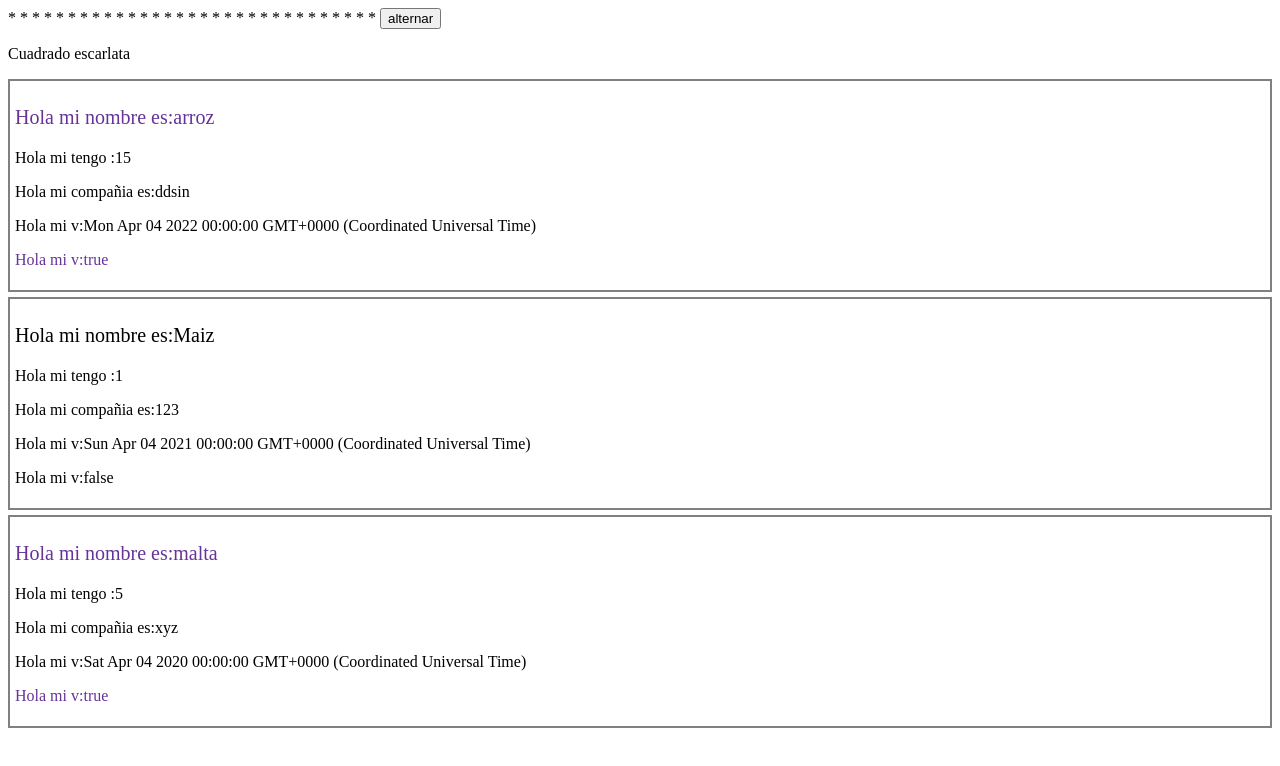
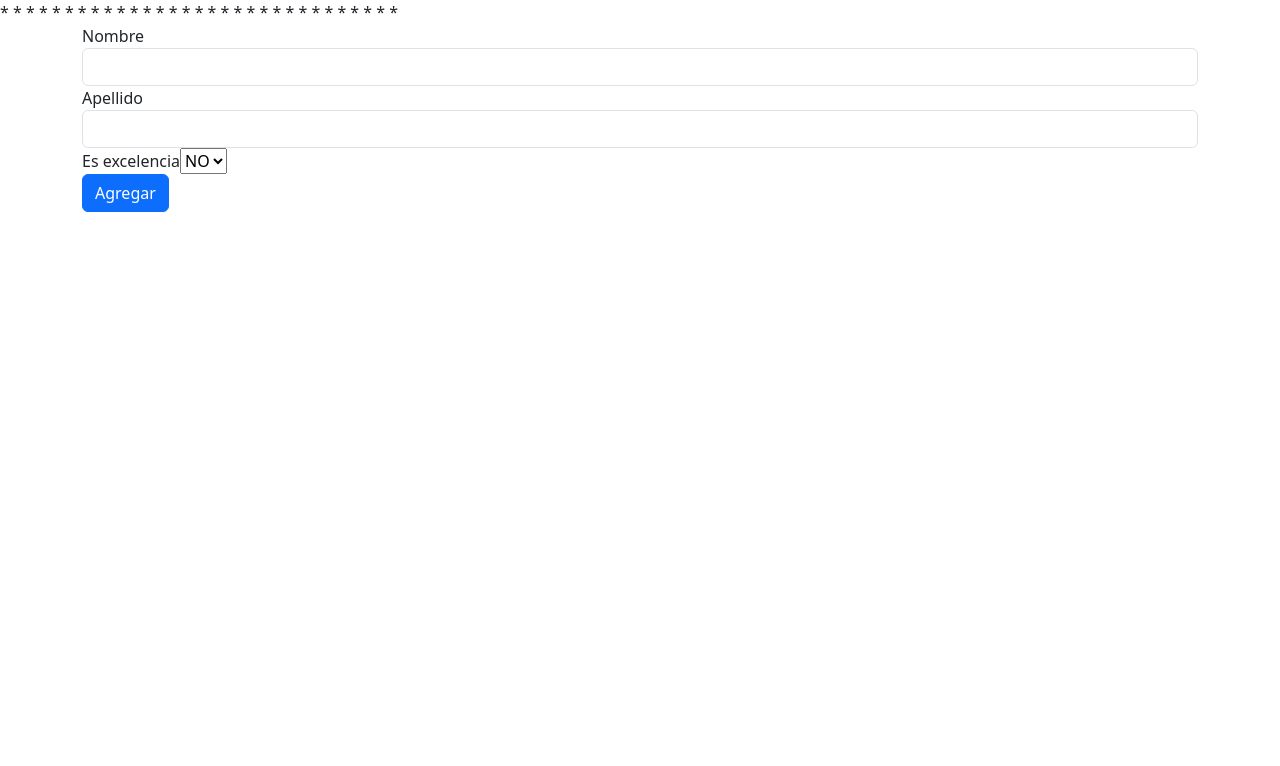
Before and after one commit to jdiegoisaza/Angular-TypeScript, an Angular app in the folder Angular/: page / in a window 1280 px wide. Shown: the top 766 px of the page. Built offline with nearby package versions, Linux system fonts and the light colour scheme.

Commit message:
instalar bootstrap y unos ejemplos

```diff
--- a/Angular/src/app/app.component.html
+++ b/Angular/src/app/app.component.html
@@ -468,5 +468,6 @@
 <!-- * * * * * * * * * * * * * * * * * * * * * * * * * * * * * * * -->
 <!-- * * * * * * * * * * End of Placeholder * * * * * * * * * * * -->
 <!-- * * * * * * * * * * * * * * * * * * * * * * * * * * * * * * * -->
-<app-directiva></app-directiva>
+<!-- <app-directiva></app-directiva> -->
+<app-ejemplo></app-ejemplo>
 <router-outlet></router-outlet>
--- a/Angular/src/app/app.module.ts
+++ b/Angular/src/app/app.module.ts
@@ -6,13 +6,15 @@ import { AppComponent } from './app.component';
 import { TitulosComponent } from './titulos/titulos.component';
 import { FormsModule } from '@angular/forms';
 import { DirectivaComponent } from './directiva/directiva.component';
+import { EjemploComponent } from './ejemplo/ejemplo.component';
 
 
 @NgModule({
   declarations: [
     AppComponent,
     TitulosComponent,
-    DirectivaComponent
+    DirectivaComponent,
+    EjemploComponent
   ],
   imports: [
     BrowserModule,
--- /dev/null
+++ b/Angular/src/app/ejemplo/ejemplo.component.html
@@ -0,0 +1,38 @@
+<!-- <ul class="nav nav-pills nav-fill gap-2 p-1 small bg-primary rounded-5 shadow-sm" id="pillNav2" role="tablist" style="--bs-nav-link-color: var(--bs-white); --bs-nav-pills-link-active-color: var(--bs-primary); --bs-nav-pills-link-active-bg: var(--bs-white);">
+    <li class="nav-item" role="presentation">
+      <button class="nav-link active rounded-5" id="home-tab2" data-bs-toggle="tab" type="button" role="tab" aria-selected="true">Home</button>
+    </li>
+    <li class="nav-item" role="presentation">
+      <button class="nav-link rounded-5" id="profile-tab2" data-bs-toggle="tab" type="button" role="tab" aria-selected="false">Profile</button>
+    </li>
+    <li class="nav-item" role="presentation">
+      <button class="nav-link rounded-5" id="contact-tab2" data-bs-toggle="tab" type="button" role="tab" aria-selected="false">Contact</button>
+    </li>
+  </ul> -->
+
+  <div class="container">
+    <form action="">
+        <div class="form-group">
+            <label for="nombre">Nombre</label>
+            <input type="text" name="nombre" class="form-control" [(ngModel)]="alumno.nombre">
+        </div>
+        <div class="form-group">
+            <label for="apellido">Apellido</label>
+            <input type="text" name="apellido" class="form-control" [(ngModel)]="alumno.apellido">
+        </div>
+        <div class="form-group">
+            <label for="excelencia">Es excelencia</label>
+            <select name="excelencia" [(ngModel)]="alumno.excelencia">
+                <option value="false">NO</option>
+                <option value="true">SI</option>
+            </select>
+        </div>
+        <button class="btn btn-primary" (click)="agregarAlumno()">Agregar</button>
+    </form>
+    <div class="card" *ngFor="let alumno of listadoAlumnos">
+        <div class="card-body">
+            <span [ngClass]="{'excelencia':alumno.excelencia}">Alumno:</span> {{alumno.nombre}} {{alumno.apellido}}
+            Excelencia: {{alumno.excelencia}}
+        </div>
+    </div>
+  </div>
--- /dev/null
+++ b/Angular/src/app/ejemplo/ejemplo.component.scss
@@ -0,0 +1,3 @@
+.excelencia{
+    color: crimson;
+}
--- /dev/null
+++ b/Angular/src/app/ejemplo/ejemplo.component.ts
@@ -0,0 +1,31 @@
+import { Component } from '@angular/core';
+
+class Alumno{
+  nombre: string="";
+  apellido: string="";
+  excelencia:boolean=false;
+}
+
+@Component({
+  selector: 'app-ejemplo',
+  templateUrl: './ejemplo.component.html',
+  styleUrls: ['./ejemplo.component.scss']
+})
+export class EjemploComponent {
+  alumno:Alumno = new Alumno;
+  listadoAlumnos:Array<Alumno>=new Array<Alumno>;
+
+
+  agregarAlumno(){
+    this.listadoAlumnos.push({
+      nombre :this.alumno.nombre,
+      apellido :this.alumno.apellido,
+      excelencia:this.alumno.excelencia
+    })
+    this.alumno.nombre="";
+    this.alumno.apellido="";
+    this.alumno.excelencia=false;
+
+    console.log(this.listadoAlumnos);
+  }
+}
--- a/Angular/src/index.html
+++ b/Angular/src/index.html
@@ -6,8 +6,11 @@
   <base href="/">
   <meta name="viewport" content="width=device-width, initial-scale=1">
   <link rel="icon" type="image/x-icon" href="favicon.ico">
+  <link href="https://cdn.jsdelivr.net/npm/bootstrap@5.3.0-alpha1/dist/css/bootstrap.min.css" rel="stylesheet" integrity="sha384-GLhlTQ8iRABdZLl6O3oVMWSktQOp6b7In1Zl3/Jr59b6EGGoI1aFkw7cmDA6j6gD" crossorigin="anonymous">
 </head>
 <body>
   <app-root></app-root>
+  <script src="https://cdn.jsdelivr.net/npm/bootstrap@5.3.0-alpha1/dist/js/bootstrap.bundle.min.js" integrity="sha384-w76AqPfDkMBDXo30jS1Sgez6pr3x5MlQ1ZAGC+nuZB+EYdgRZgiwxhTBTkF7CXvN" crossorigin="anonymous"></script>
+
 </body>
 </html>
```
Also changed, not shown: 1 other file (tests, documents, lock files or other folders).
